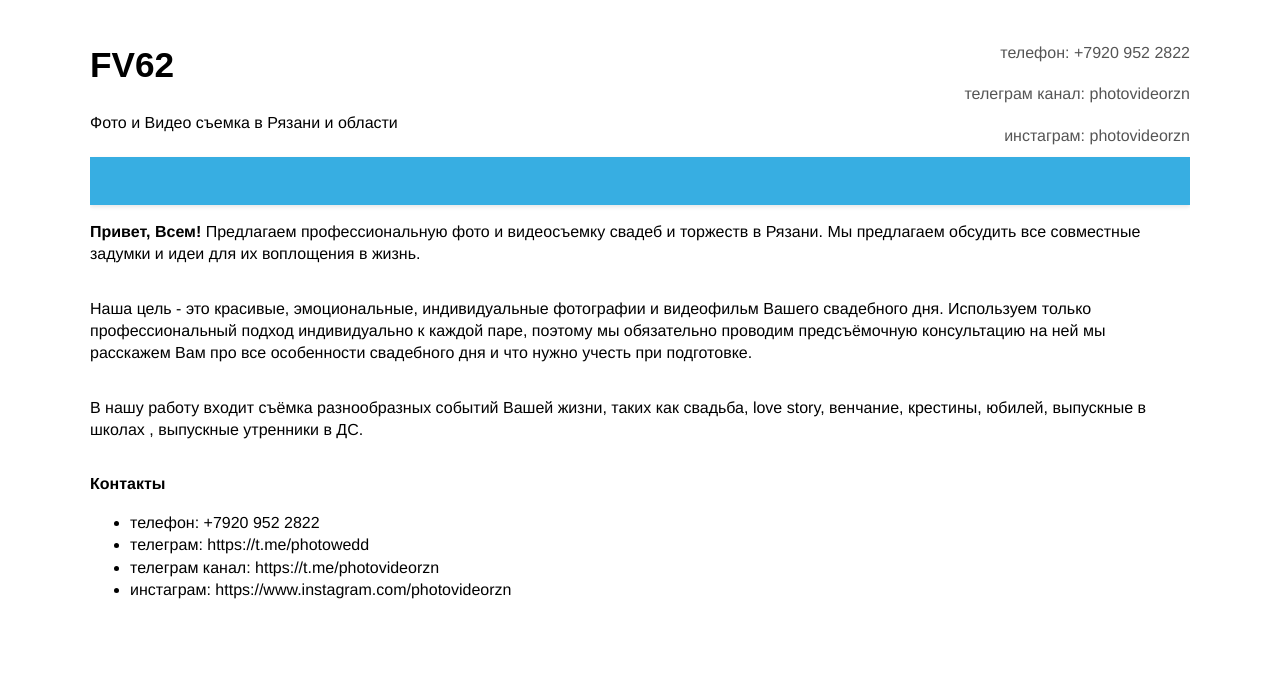
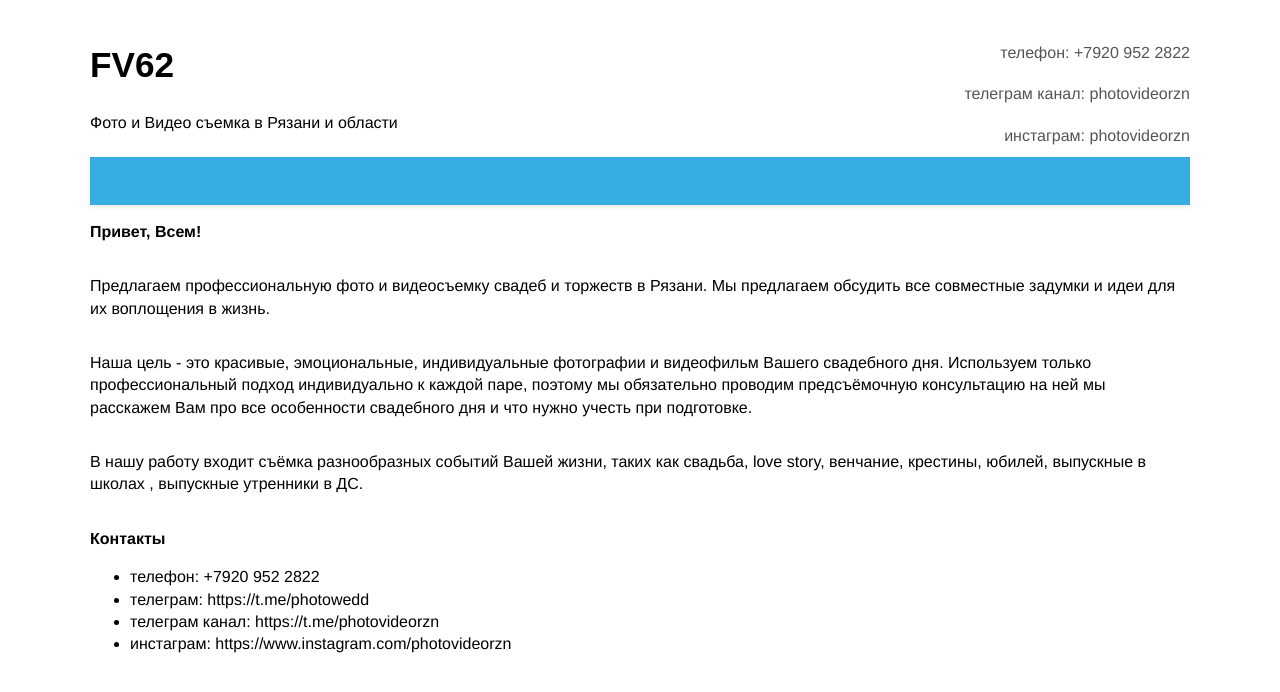
Before and after one commit to fv62/fv62.github.io, a Jekyll site: the page built from index.md, in a window 1280 px wide. Shown: the top 692 px of the page. Built offline with Jekyll 4.4.1, drawn with Linux system fonts in a browser that asks for light colours.

```diff
--- a/index.md
+++ b/index.md
@@ -1,8 +1,7 @@
 ---
 ---
+**Привет, Всем!**
 
-
-**Привет, Всем!**
 Предлагаем профессиональную фото и видеосъемку свадеб и торжеств в Рязани. Мы предлагаем обсудить все совместные задумки и идеи для их воплощения в жизнь.
 
 Наша цель - это красивые, эмоциональные, индивидуальные фотографии и видеофильм Вашего свадебного дня. Используем только профессиональный подход индивидуально к каждой паре, поэтому мы обязательно проводим предсъёмочную консультацию на ней мы расскажем Вам про все особенности свадебного дня и что нужно учесть при подготовке.
```
